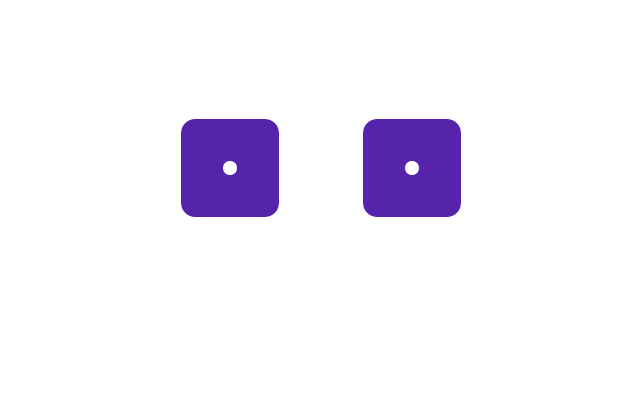
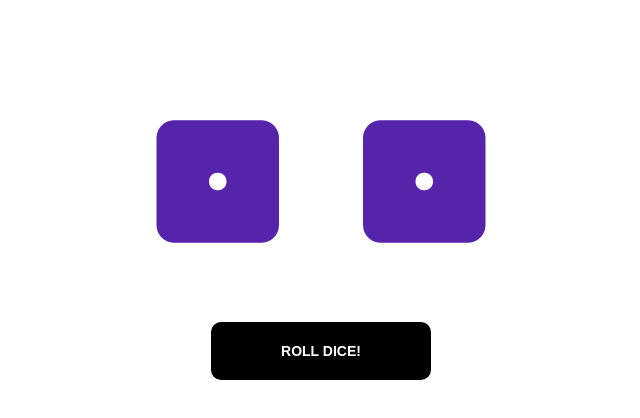
Before and after one commit to SheriefElnahas/Udemy-React-Colt-Project-2-Dice, a React (Vite) app: page / in a window 1280 px wide. Shown: the top 418 px of the page, without its empty margins (319-959 px from the left). Built offline with nearby package versions, Linux system fonts and the light colour scheme.

Commit message:
RollDice Component

```diff
--- a/src/App.css
+++ /dev/null
@@ -1,6 +0,0 @@
-.App {
-    margin:3rem auto;
-    padding:2rem;
-    display:flex;
-    justify-content: center;
-}
--- a/src/App.jsx
+++ b/src/App.jsx
@@ -1,13 +1,10 @@
-import './App.css';
-import Die from "./components/Die";
+import RollDice from './components/RollDice';
 
 
 function App() {
   return (
     <div className="App">
-
-      < Die />
-      < Die />
+      <RollDice />
 
     </div>
   )
--- a/src/components/Die.css
+++ b/src/components/Die.css
@@ -1,5 +1,5 @@
 .Die i {
-    font-size:8rem;
+    font-size:10rem;
     padding:3rem;
     color:#5624aa;
 }
--- /dev/null
+++ b/src/components/RollDice.css
@@ -0,0 +1,22 @@
+.RollDice {
+    text-align: center;
+}
+.RollDice-dices {
+    margin:3rem auto 0 auto;
+    padding:2rem 2rem 0;
+
+    display:flex;
+    justify-content: center;
+}
+
+.RollDice-btn {
+    font-weight: bold;
+    text-transform: uppercase;
+    padding:1.5rem 5rem;
+    border:none;
+    border-radius: 10px;
+    background:#000;
+    color:#fff;
+    cursor: pointer;
+    margin-top:2rem;
+}
--- a/src/components/RollDice.jsx
+++ b/src/components/RollDice.jsx
@@ -0,0 +1,21 @@
+import './RollDice.css';
+import React from 'react';
+import Die from './Die';
+
+class RollDice extends React.Component {
+    render() {
+        return (
+            <div className="RollDice">
+                <div className="RollDice-dices">
+                < Die />
+                < Die />
+                </div>
+
+                <button className="RollDice-btn">Roll Dice!</button>
+
+            </div>
+        )
+    }
+}
+
+export default RollDice;
```
